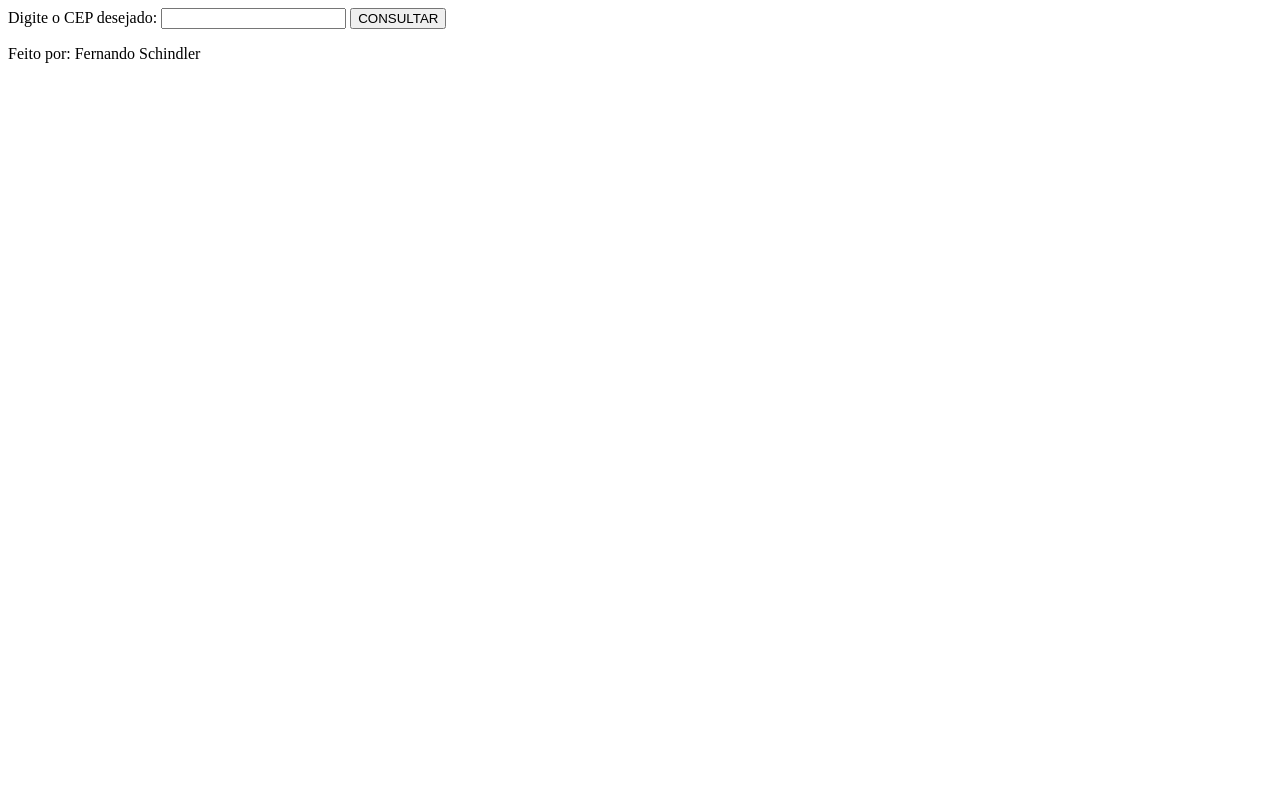
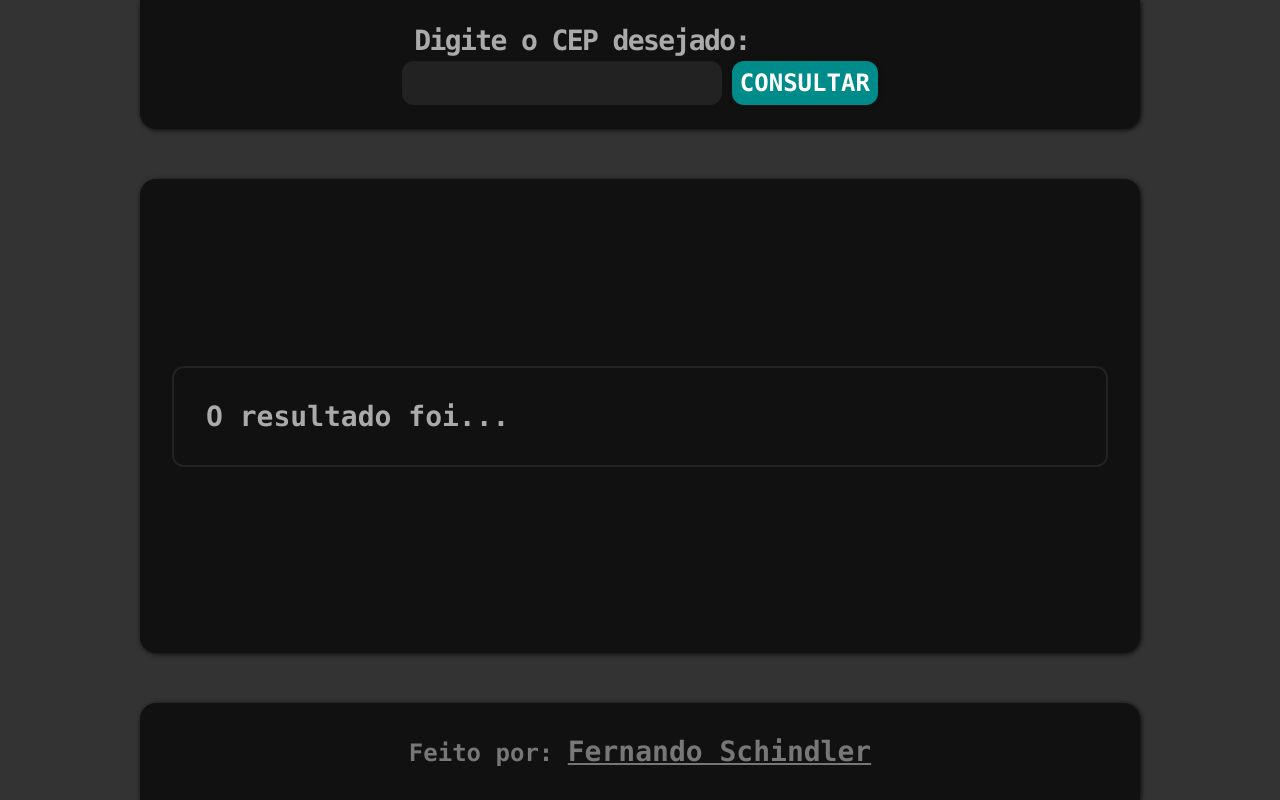
Before and after one commit to fernando-schindler-dev/Consultar-CEP, a website: page index.html in a window 1280 px wide. Drawn offline with Linux system fonts and the light colour scheme.

Commit message:
Adicionado estilo CSS ao projeto

```diff
--- a/index.html
+++ b/index.html
@@ -8,18 +8,23 @@
     <link rel="stylesheet" href="style.css" />
   </head>
   <body>
+    <header class="header">
+      <form class="formulario">
+        <p class="label">Digite o CEP desejado:</p>
+        <div class="containerInputs">
+          <input type="number" name="cep" id="cep" class="cep" />
+          <input type="button" value="CONSULTAR" class="btnConsultar" />
+        </div>
+      </form>
+    </header>
+
     <section class="container">
-      <form class="formulario">
-        <label for="cep">Digite o CEP desejado:</label>
-        <input type="number" name="cep" id="cep" class="cep" />
-        <input type="button" value="CONSULTAR" class="btnConsultar" />
-      </form>
-      <output class="resultado"></output>
+      <output class="resultado">O resultado foi...</output>
     </section>
 
-    <section class="autor">
-      <p>Feito por: <span>Fernando Schindler</span></p>
-    </section>
+    <footer class="footer">
+      <p class="autor">Feito por: <span>Fernando Schindler</span></p>
+    </footer>
 
     <script src="./script.js"></script>
   </body>
--- a/style.css
+++ b/style.css
@@ -0,0 +1,104 @@
+*,
+*::after,
+*::before {
+  box-sizing: border-box;
+  margin: 0;
+  padding: 0;
+  color: #aaa;
+  font-family: "Consolas", "Courier New", Courier, monospace;
+  font-weight: bold;
+}
+html {
+  font-size: 16px;
+}
+body {
+  display: flex;
+  flex-direction: column;
+  align-items: center;
+  justify-content: space-between;
+  height: 100vh;
+  background: #333;
+}
+.header {
+  display: flex;
+  flex-direction: column;
+  align-items: center;
+  justify-content: center;
+  width: 62.5rem;
+  height: 9.375rem;
+  border-radius: 0 0 1rem 1rem;
+  box-shadow: 1px 1px 5px rgba(0, 0, 0, 0.8);
+  background: #111;
+}
+.header .formulario {
+  display: flex;
+  flex-direction: column;
+  align-items: center;
+}
+.header .label {
+  align-self: flex-start;
+  margin: 0 0 0.25rem 0.75rem;
+  font-size: 1.75rem;
+  letter-spacing: -0.1rem;
+}
+.header .containerInputs input[type="number"] {
+  width: 20rem;
+  padding: 0.5rem 0.75rem;
+  font-size: 1.5rem;
+  letter-spacing: 0.2rem;
+  border: none;
+  border-radius: 0.75rem;
+  background: #222;
+}
+.header .containerInputs input[type="button"] {
+  cursor: pointer;
+  padding: 0.5rem;
+  font-size: 1.5rem;
+  font-weight: bold;
+  border: none;
+  border-radius: 0.75rem;
+  box-shadow: 0 0 5px rgba(0, 0, 0, 0.3);
+  background: darkcyan;
+  color: #fff;
+}
+.header .containerInputs input[type="button"]:hover {
+  filter: brightness(120%);
+}
+.container {
+  display: flex;
+  align-items: center;
+  justify-content: center;
+  width: 62.5rem;
+  height: 34.375rem;
+  margin: 3.125rem 0;
+  border-radius: 1rem;
+  box-shadow: 1px 1px 5px rgba(0, 0, 0, 0.8);
+  background: #111;
+}
+.container .resultado {
+  flex: 1;
+  margin: 2rem;
+  padding: 2rem;
+  font-size: 1.75rem;
+  border: 0.125rem solid #222;
+  border-radius: 0.75rem;
+}
+.footer {
+  flex: 1;
+  width: 62.5rem;
+  text-align: center;
+  border-radius: 1rem 1rem 0 0;
+  box-shadow: 1px 1px 5px rgba(0, 0, 0, 0.8);
+  background: #111;
+}
+.footer .autor {
+  padding: 2rem;
+  font-size: 1.5rem;
+  font-weight: bold;
+  color: #777;
+}
+.footer .autor span {
+  font-size: 1.75rem;
+  text-decoration: underline;
+  color: #777;
+}
```
